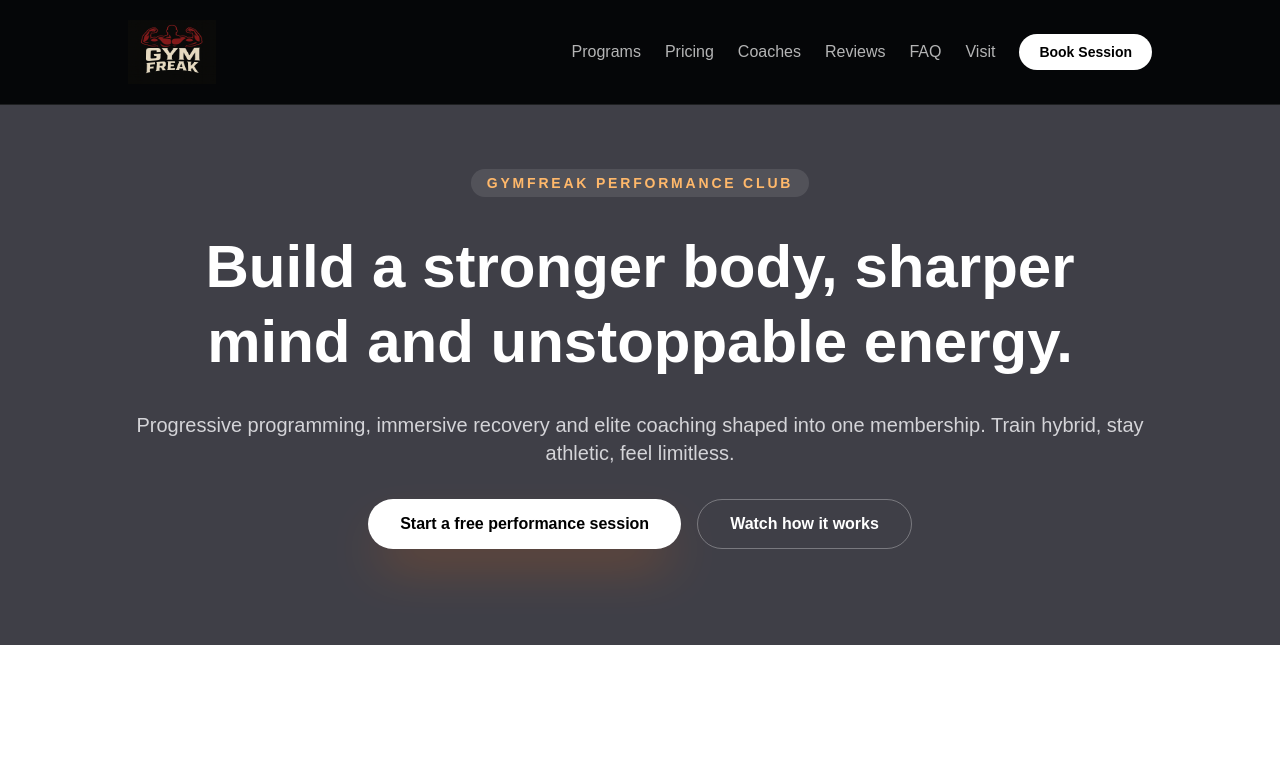
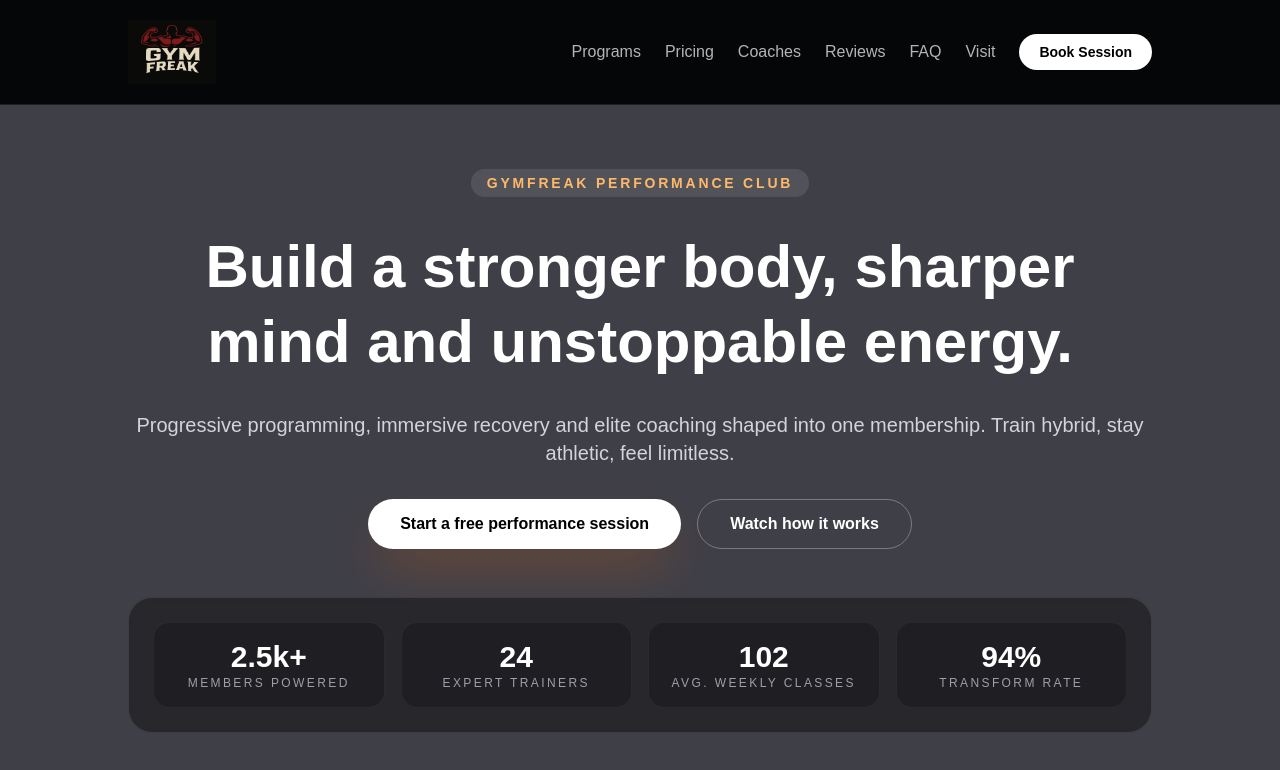
Before and after one commit to Gauravjangra2003/Gym-Management, a Next.js app: page / in a window 1280 px wide. Shown: the top 770 px of the page. Built offline with nearby package versions, Linux system fonts and the light colour scheme.

Commit message:
Gym Statistics section complete

```diff
--- a/app/page.tsx
+++ b/app/page.tsx
@@ -1,16 +1,18 @@
 import Header from "@/components/layout/Header";
+import GymStatics from "@/components/sections/GymStatics";
 import HeroSection from "@/components/sections/HeroSection";
 
 
 export default function Home() {
   return (
 
-    <div>
+    <div className="min-h-screen text-white">
       <Header />
         <div className="relative overflow-hidden">
             <div className="absolute inset-0 bg-zinc-700" />
               <main className="relative mx-auto flex max-w-6xl flex-col gap-12 px-6 pb-24 pt-16 md:px-10 lg:px-16">
                   <HeroSection />
+                  <GymStatics />
               </main>
         </div>
     </div>
--- a/components/layout/Header.tsx
+++ b/components/layout/Header.tsx
@@ -36,7 +36,7 @@ const Header = () => {
   const [open, setOpen] = useState(false);
 
   return (
-    <header className="sticky top-0 z-50 border-b border-white/10 bg-[#050608] text-white backdrop-blur">
+    <header className="sticky top-0 z-50 border-b border-white/10 bg-[#050608] backdrop-blur">
       <div className="mx-auto flex max-w-6xl items-center justify-between px-6 py-5 md:px-10 lg:px-16">
         <Image src={Logo} alt="image not found" className="bg-black w-22 h-16" />
         <div className="hidden items-center gap-6 md:flex">
--- /dev/null
+++ b/components/sections/GymStatics.tsx
@@ -0,0 +1,40 @@
+
+const Statistics = [
+    {
+        value : 'Members Powered',
+        number : '2.5k+'
+    },
+     {
+        value : 'Expert Trainers',
+        number : '24'
+    },
+     {
+        value : 'Avg. Weekly Classes',
+        number : '102'
+    },
+     {
+        value : 'Transform Rate',
+        number : '94%'
+    },
+]
+
+const GymStatics = () => {
+  return (
+    <div  className="grid gap-4 rounded-3xl border border-white/10 bg-zinc-900/60 p-6 backdrop-blur">
+        <div className="grid grid-cols-2 gap-4 sm:grid-cols-4">
+            {
+                Statistics.map((items , id) => (
+                    <div key={id} className="rounded-2xl border border-white/5 bg-black/20 p-4 text-center cursor-pointer">
+                         <p className="text-3xl font-semibold text-white">{items.number}</p>
+                        <p className="text-xs uppercase tracking-[0.2em] text-zinc-400">
+                        {items.value}
+                        </p>
+                    </div>
+                ))
+            }
+        </div>
+    </div>
+  )
+}
+
+export default GymStatics
```
